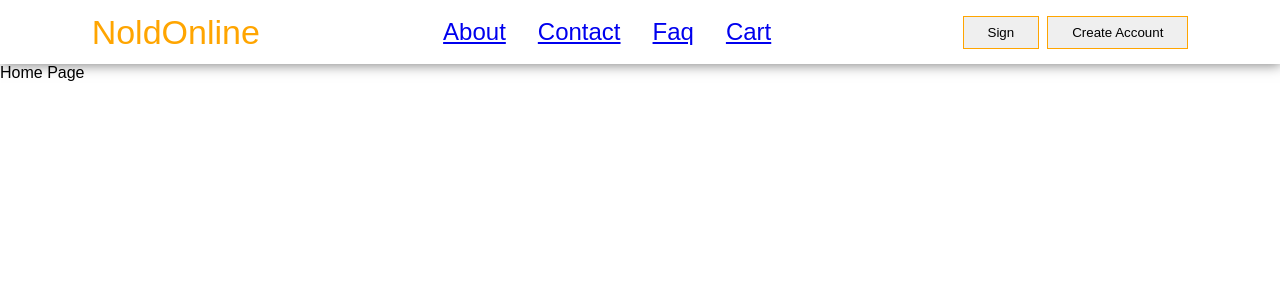
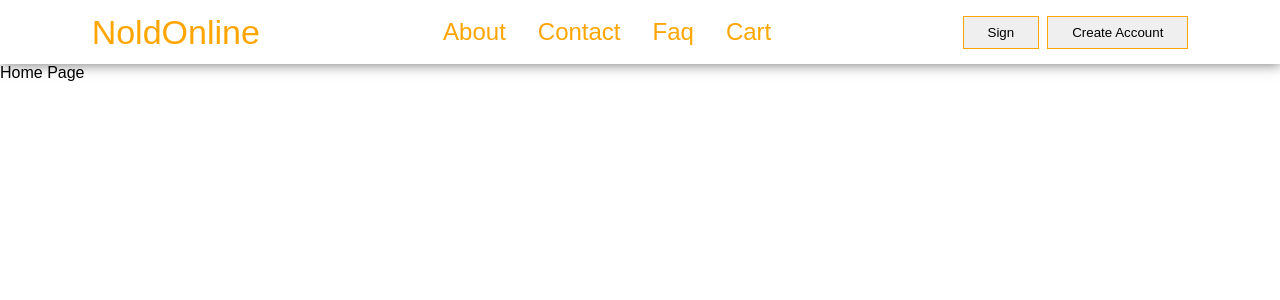
Before and after one commit to arnold-O/Noldstore, a React (Create React App) app: page / in a window 1280 px wide. Shown: the top 300 px of the page. Built offline with nearby package versions, Linux system fonts and the light colour scheme; a web font is replaced by a local one.

Commit message:
update links

```diff
--- a/src/index.css
+++ b/src/index.css
@@ -35,6 +35,8 @@ ul{
 .header-links{
   list-style: none;
   font-size: 24px;
+  color: orange;
+  text-decoration: none;
 }
 
 button{
@@ -54,6 +56,11 @@ button:hover{
   outline: none;
 }
 
+.main-container-wrapper{
+
+
+}
+
 /* .create-account-btn{
   background-color: #283104;
   color: white;
```
